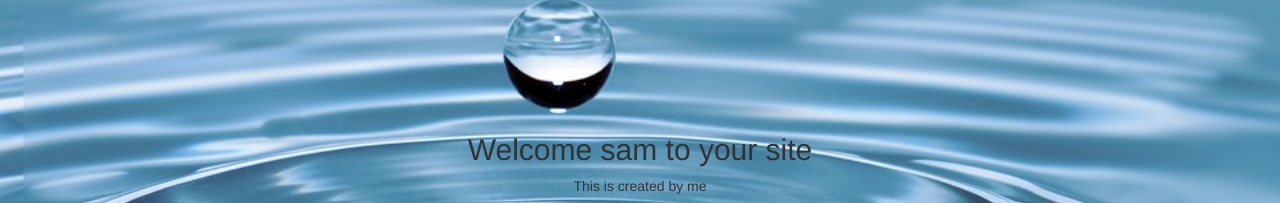
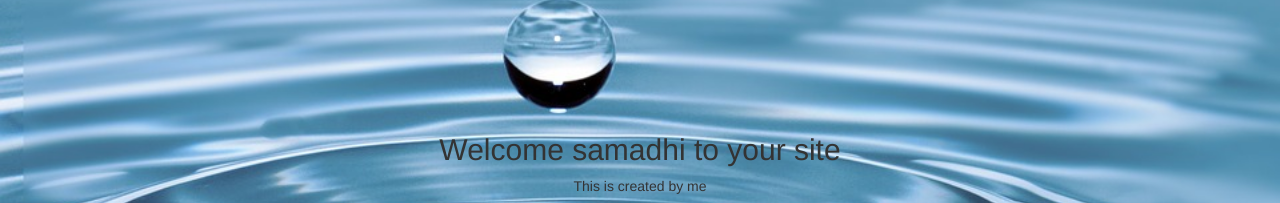
Before and after one commit to samadhi-Gunarathne/node, a website: page index.html in a window 1280 px wide. Shown: the part 264-467 px from the top of the page. Drawn offline with nearby package versions, Linux system fonts and the light colour scheme.

Commit message:
i have done changed

```diff
--- a/index.html
+++ b/index.html
@@ -21,7 +21,7 @@
 </header>
 <section class="hero">
     <div class="hero-content">
-        <h2>Welcome sam to your site</h2>
+        <h2>Welcome samadhi to your site</h2>
             <p>This is created by me</p>
 
         <a herf="/" class="btn btn-lg btn-primary">Get started</a>
```
